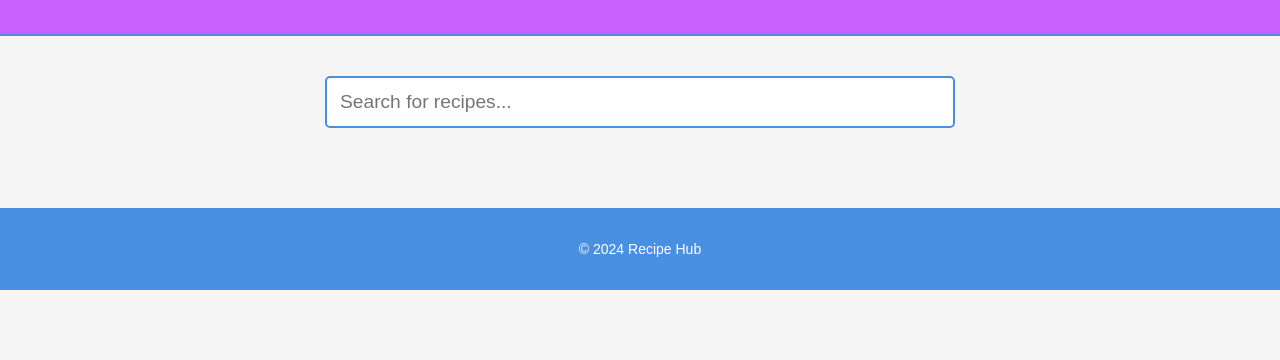
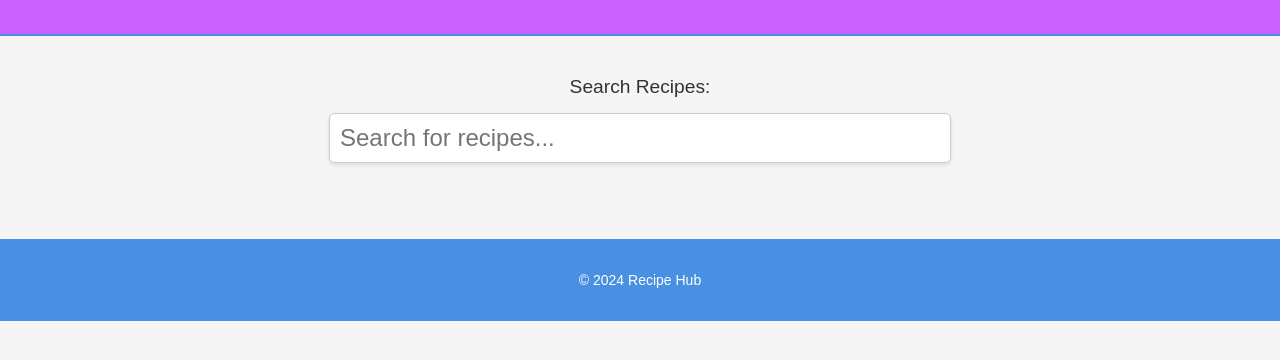
Before and after one commit to ValRaz/KitchenITSPA, a website built with Vite: page index.html in a window 1280 px wide. Shown: the part 92-452 px from the top of the page. Built offline with nearby package versions, Linux system fonts and the light colour scheme; no server answers.

Commit message:
html and css finalized for accessibilty

```diff
--- a/index.html
+++ b/index.html
@@ -11,9 +11,10 @@
     <h1>Recipe Hub</h1>
   </header>
   <main>
-    <div id="search-container">
+    <form id="search-form" aria-label="Search recipes">
+      <label for="search-bar">Search Recipes:</label>
       <input type="text" id="search-bar" placeholder="Search for recipes...">
-    </div>
+    </form>
     <div id="recipe-list"></div>
   </main>
   <footer>
--- a/src/css/style.css
+++ b/src/css/style.css
@@ -30,25 +30,28 @@ header nav a {
   font-size: 2rem;
 }
 
-/*Main*/
-#search-container {
-  text-align: center;
-  margin: 1.5rem 0;
+/* Search Form */
+#search-form {
+  display: flex;
+  flex-direction: column;
+  align-items: center;
+  gap: 10px;
+  margin: 20px 0;
+}
+
+#search-form label {
+  font-size: 1.2rem;
+  color: #333333;
 }
 
 #search-bar {
-  width: 80%;
+  width: 100%;
   max-width: 600px;
-  padding: 0.8rem;
-  font-size: 1.2rem;
-  border: 2px solid #4a90e2;
+  font-size: 1.5rem;
+  padding: 10px;
+  border: 1px solid #ccc;
   border-radius: 5px;
-  outline: none;
-}
-
-#search-bar:focus {
-  border-color: #fcca8d;
-  box-shadow: 0 0 5px #fcca8d;
+  box-shadow: 0 2px 4px rgba(0, 0, 0, 0.1);
 }
 
 main {
```
